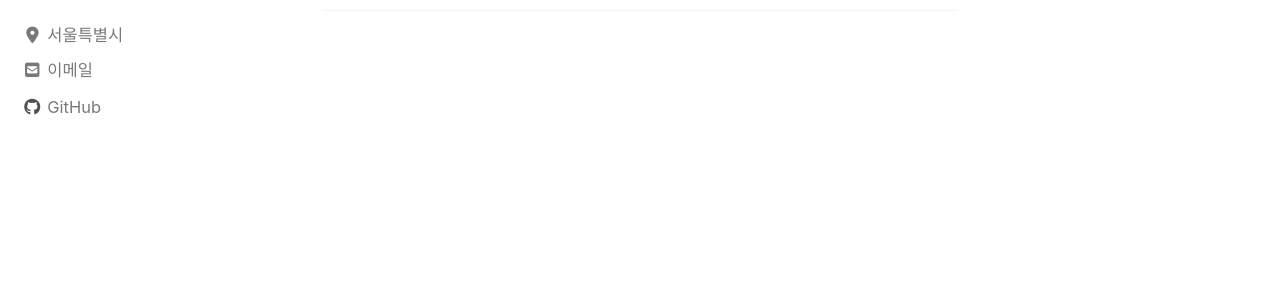
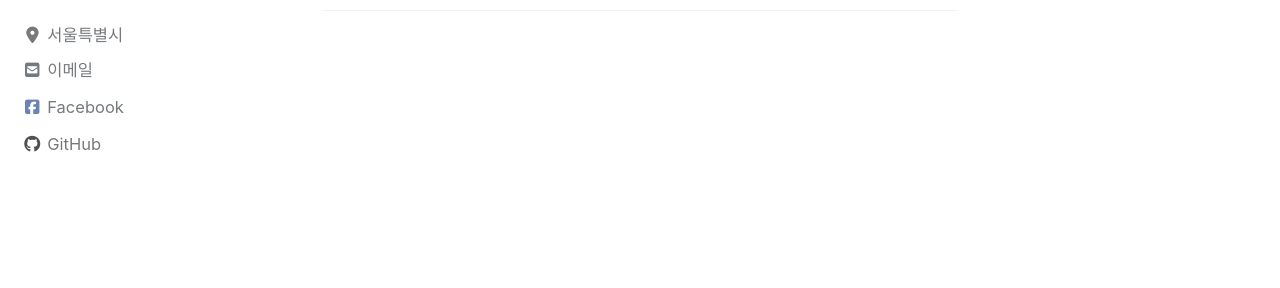
Before and after one commit to NewDongJun/newdongjun.github.io, a Jekyll site: the page built from index.html, in a window 1280 px wide. Shown: the part 169-457 px from the top of the page. Built offline with Jekyll 4.4.1, drawn with Linux system fonts in a browser that asks for light colours; cached includes are drawn as plain includes; nearby versions of some CDN libraries; the list of posts is cut into pages by our own code.

Commit message:
facebook id

```diff
--- a/_config.yml
+++ b/_config.yml
@@ -114,6 +114,7 @@ author:
   location         : "서울특별시"
   email            : "shindj4613@cau.ac.kr"
   github           : "newdongjun"
+  facebook         : "100008783086255"
   links:
     - label: "Email"
       icon: "fas fa-fw fa-envelope-square"
```
